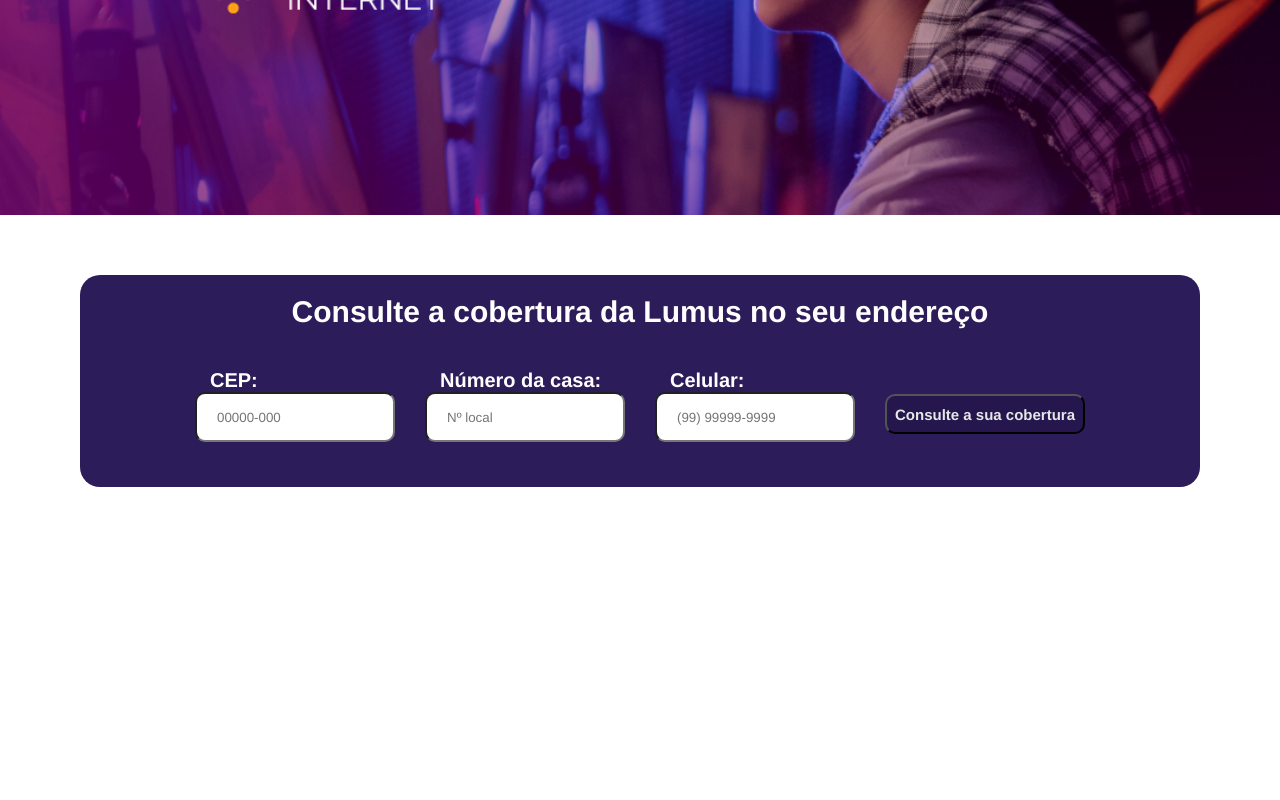
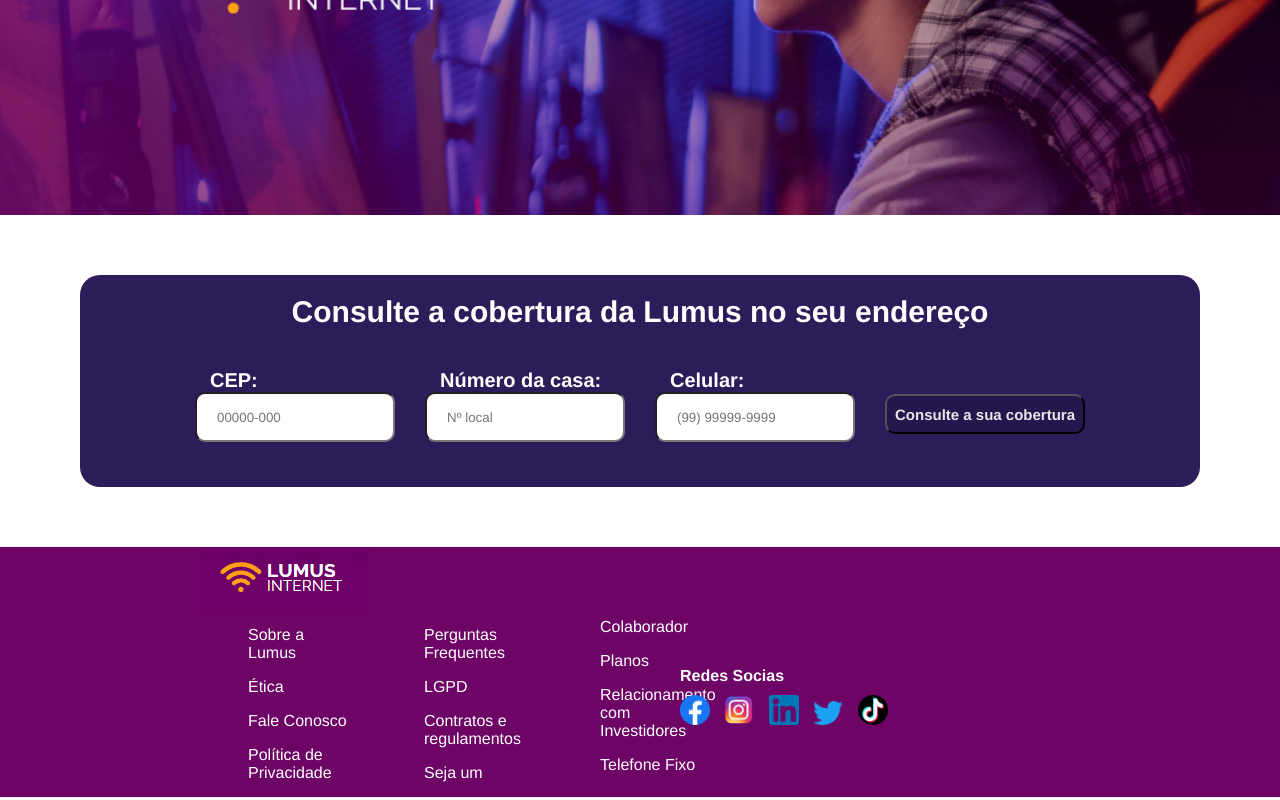
Before and after one commit to wendelguilherme/LumusInternet, a plain HTML site: page index.html in a window 1280 px wide. Shown: the part 1839-2639 px from the top of the page. Before the commit the page ends 2386 px from the top, so only its background shows below. Drawn offline with Linux system fonts and the light colour scheme.

Commit message:
adicionada as redes sociais

```diff
--- a/css/styles.css
+++ b/css/styles.css
@@ -3,6 +3,10 @@
     padding: 0;
     font-family: Helvetica;
     box-sizing: border-box;
+}
+
+li {
+    list-style-type: none;
 }
 
 h1,h2,h3{
@@ -225,6 +229,74 @@ form{
     color: #a3a0a0;
 }
 
+.final-bar{
+    background-color: #6d0466;
+    width: 100%;
+    height: 250px;
+    position: relative;
+}
+
+.bar-center{
+    margin-left: 200px;
+    width: 40%;
+    height: 100%;
+    text-decoration: none;
+    position: relative;
+}
+
+.menu{
+    text-align: center;
+    column-count: 3;
+    text-decoration: none;
+}
+
+.list{
+
+    padding: 8px;
+    text-decoration: none;
+    color: white;
+    text-align: left;
+    margin-left: 40px;
+
+}
+.sociais{
+    position: absolute;
+    right: 0;
+    top: 0;
+    width: 600px;
+    height: 200px;
+}
+
+.sociais-list{
+    list-style-type: none;
+    padding: 0;
+}
+
+.social-media{
+    width: 40px;
+    height: 40px;
+    display: inline;
+
+}
+
+.social-image{
+    margin-top: 10px;
+    cursor: pointer;
+    max-width: 30px;
+    max-height: 40px;
+    width: auto;
+    height: auto;
+    display: inline;
+    margin-right: 10px;
+
+}
+
+.network{
+    color: white;
+    margin-top: 120px;
+    margin-bottom: 0px;
+    font-weight: bold;
+}
 /*responsividade*/
 @media (max-width:500px){
 
@@ -304,4 +376,6 @@ form{
         width: 200px;
     }
 
+
+
 }
--- a/index.html
+++ b/index.html
@@ -106,6 +106,37 @@
                 </div>
             </form>
         </section>
+        <section class="final-bar">
+            <div class="bar-center">
+                <img src="img/lumus.png" alt="logo lumus">
+
+                <ul class="menu">
+                    <li class="list">Sobre a Lumus</li>
+                    <li class="list">Ética</li>
+                    <li class="list">Fale Conosco</li>
+                    <li class="list">Política de Privacidade</li>
+                    <li class="list">Perguntas Frequentes</li>
+                    <li class="list">LGPD</li>
+                    <li class="list">Contratos e regulamentos</li>
+                    <li class="list">Seja um Colaborador</li>
+                    <li class="list">Planos</li>
+                    <li class="list">Relacionamento com Investidores</li>
+                    <li class="list">Telefone Fixo</li>
+                </ul>
+            </div>
+            <div class="sociais">
+                <p class="network">Redes Socias</p>
+                <ul class="sociais-list">
+                    <li class="social-media"><img class="social-image" src="img/face.png" alt="facebook"></li>
+                    <li class="social-media"><img class="social-image" src="img/insta.png" alt="instagram"></li>
+                    <li class="social-media"><img class="social-image" src="img/linkedin.png" alt="linkedin"></li>
+                    <li class="social-media"><img class="social-image" src="img/twitter.png" alt="twitter"></li>
+                    <li class="social-media"><img class="social-image" src="img/tiktok.png" alt="tiktok"></li>
+                </ul>
+
+            </div>
+
+        </section>
     </div>
 
 </body>
```
Also changed, not shown: img/face.png (added), img/insta.png (added), img/linkedin.png (added), img/lumus.png (added), img/tiktok.png (added), img/twitter.png (added).
